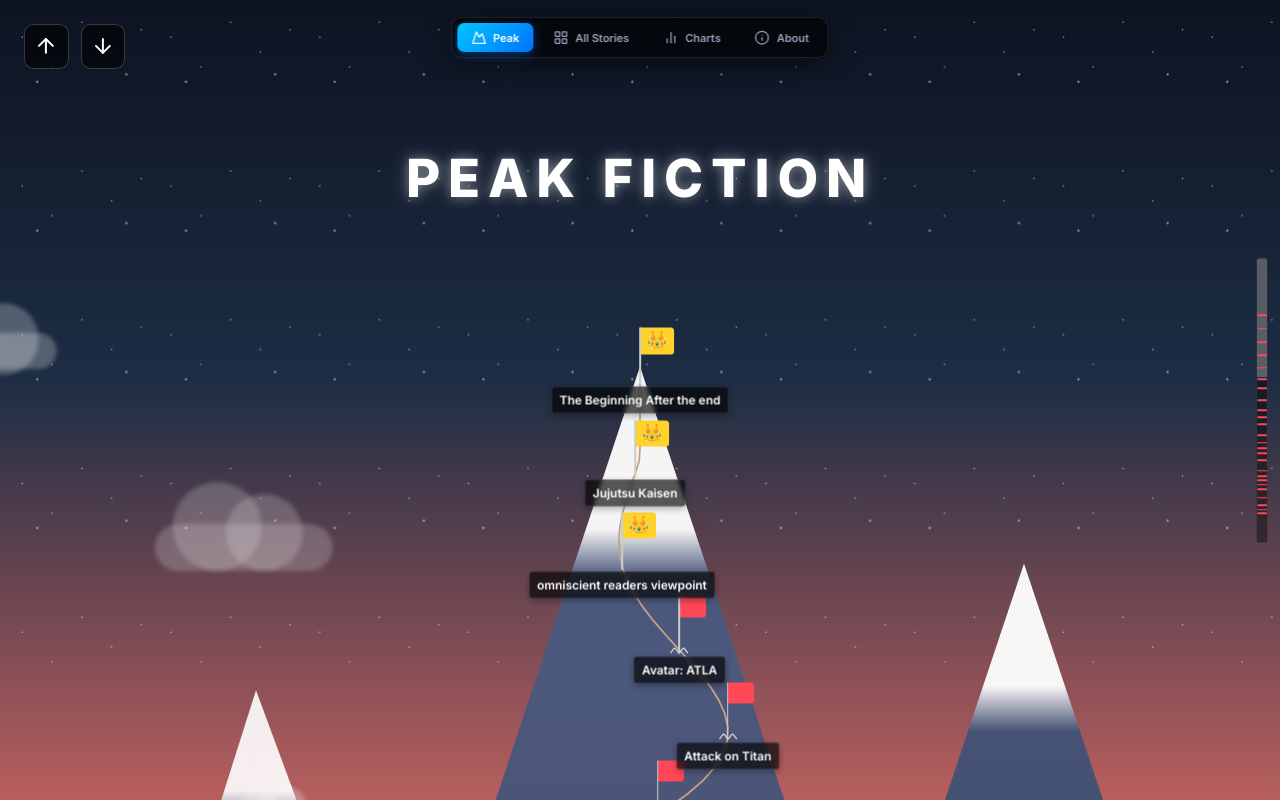
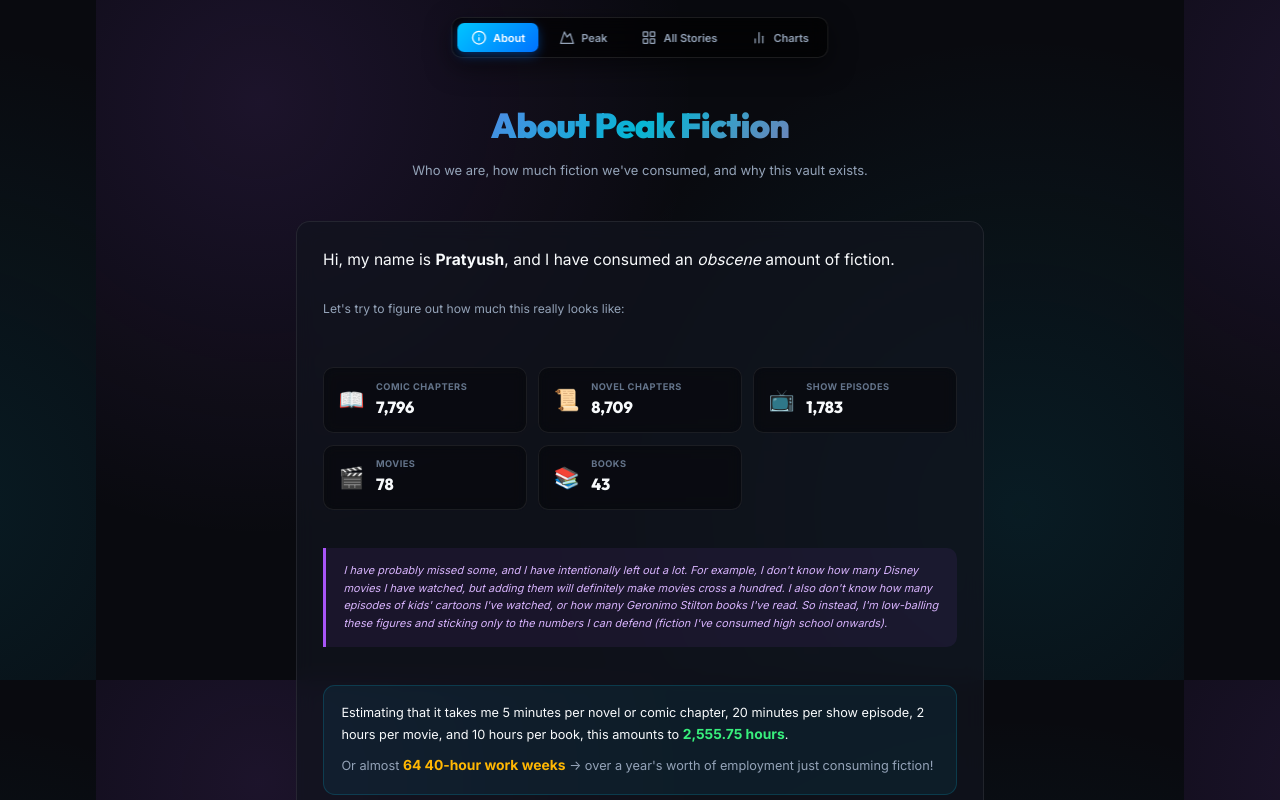
Before and after one commit to Pratypedia/PeakFiction, a React (Vite) app: page / in a window 1280 px wide. Shown: the top 800 px of the page. Built offline with nearby package versions, Linux system fonts and the light colour scheme; no server answers; the database is empty.

Commit message:
Set About page as the default landing view

```diff
--- a/src/App.jsx
+++ b/src/App.jsx
@@ -12,7 +12,7 @@
 export default function App() {
   const [stories, setStories] = useState(initialStories);
   const [topStories, setTopStories] = useState(initialTop25Stories);
-  const [currentView, setCurrentView] = useState('mountain'); // 'mountain' or 'cards'
+  const [currentView, setCurrentView] = useState('about'); // 'about', 'mountain', 'cards', 'charts'
   const [socialData, setSocialData] = useState({});
   const [targetStory, setTargetStory] = useState(null);
 
@@ -62,6 +62,12 @@
     <>
       <div className="global-nav">
         <button
+          className={`global-nav-btn ${currentView === 'about' ? 'active' : ''}`}
+          onClick={() => setCurrentView('about')}
+        >
+          <Info size={18} /> About
+        </button>
+        <button
           className={`global-nav-btn ${currentView === 'mountain' ? 'active' : ''}`}
           onClick={() => setCurrentView('mountain')}
         >
@@ -78,12 +84,6 @@
           onClick={() => setCurrentView('charts')}
         >
           <BarChart2 size={18} /> Charts
-        </button>
-        <button
-          className={`global-nav-btn ${currentView === 'about' ? 'active' : ''}`}
-          onClick={() => setCurrentView('about')}
-        >
-          <Info size={18} /> About
         </button>
       </div>
 
```
